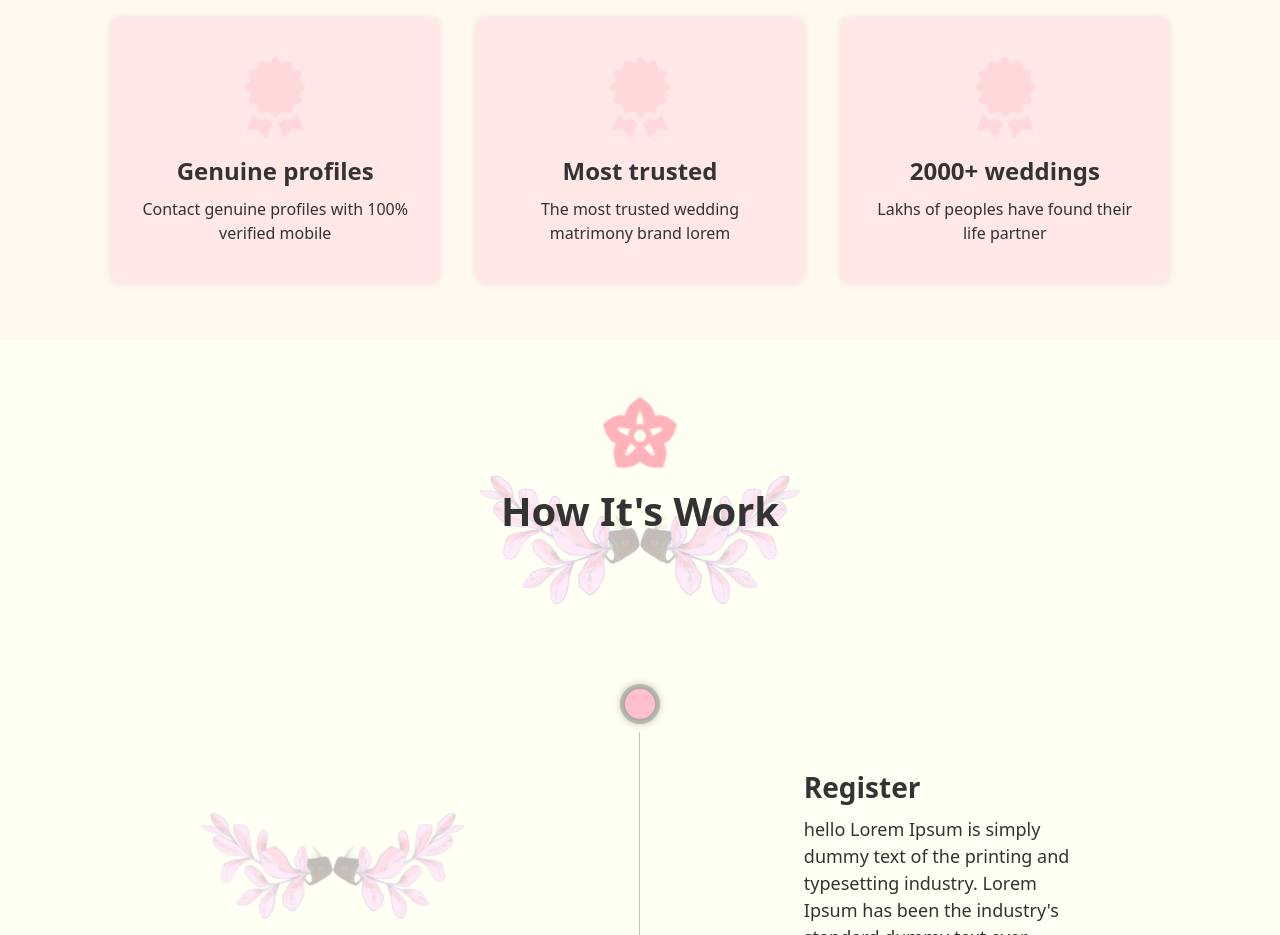
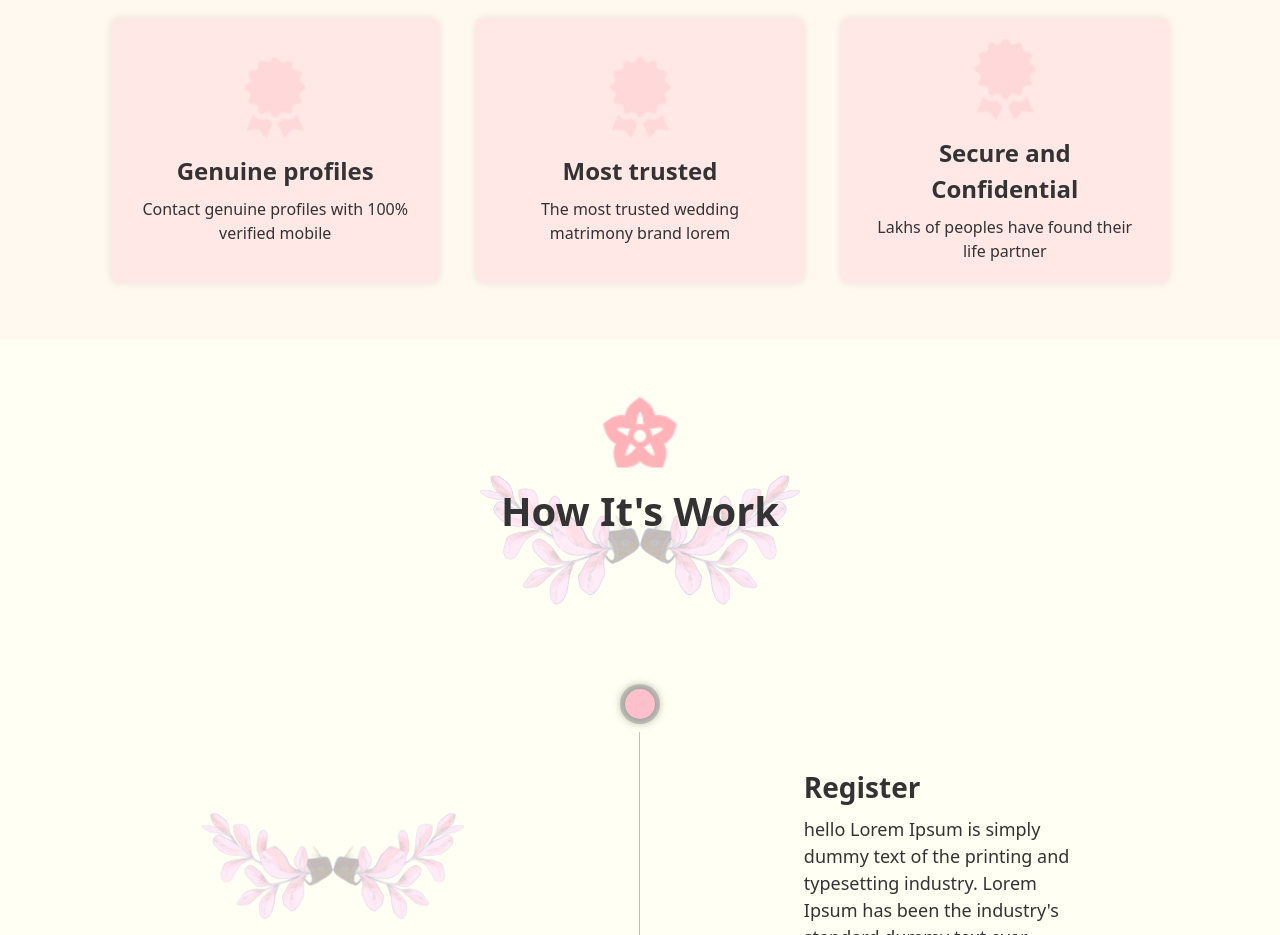
Before and after one commit to dev-sanroj/my-metrimonial, a React (Create React App) app: page / in a window 1280 px wide. Shown: the part 1140-2075 px from the top of the page. Built offline with nearby package versions, Linux system fonts and the light colour scheme.

Commit message:
Updated files

```diff
--- a/src/components/WhyChooseUsSection/WhyChooseUsSection.js
+++ b/src/components/WhyChooseUsSection/WhyChooseUsSection.js
@@ -41,7 +41,7 @@ const WhyChooseUsSection = () => {
           <li className="flex flex-col justify-center items-center bg-[#FFE8E5] rounded-lg my-4 w-[100%] lg:w-[30%] h-[265px] py-10 px-6 shadow-[0_0_8px_0px_rgba(0,0,0,0.1)]">
             <img src={badge} alt="" width={90} className="opacity-[40%] mb-2" />
             <p className="font-bold text-[#333333] text-[24px] my-1 text-center">
-              2000+ weddings
+              Secure and Confidential
             </p>
             <p className="font-normal text-[#333333] text-[16px] my-1 text-center">
               Lakhs of peoples have found their life partner
```
